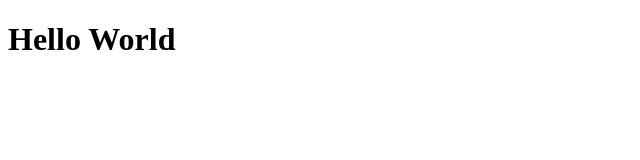
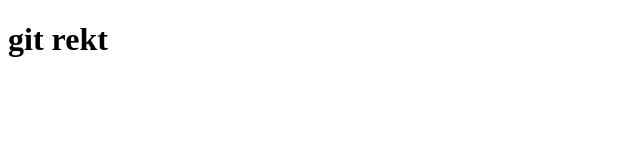
Before and after one commit to kajahtaa/kajahtaa.github.io, a plain HTML site: page index.html in a window 1280 px wide. Shown: the whole page, without its empty margins (0-640 px from the left). Drawn offline with Linux system fonts and the light colour scheme.

Commit message:
Update index.html

```diff
--- a/index.html
+++ b/index.html
@@ -1,9 +1,9 @@
 <!DOCTYPE html>
 <html>
 <head>
-  <title>Hello World</title>
+  <title>Zykos on steel</title>
 </head>
 <body>
-  <h1>Hello World</h1>
+  <h1>git rekt</h1>
 </body>
 </html>
```
